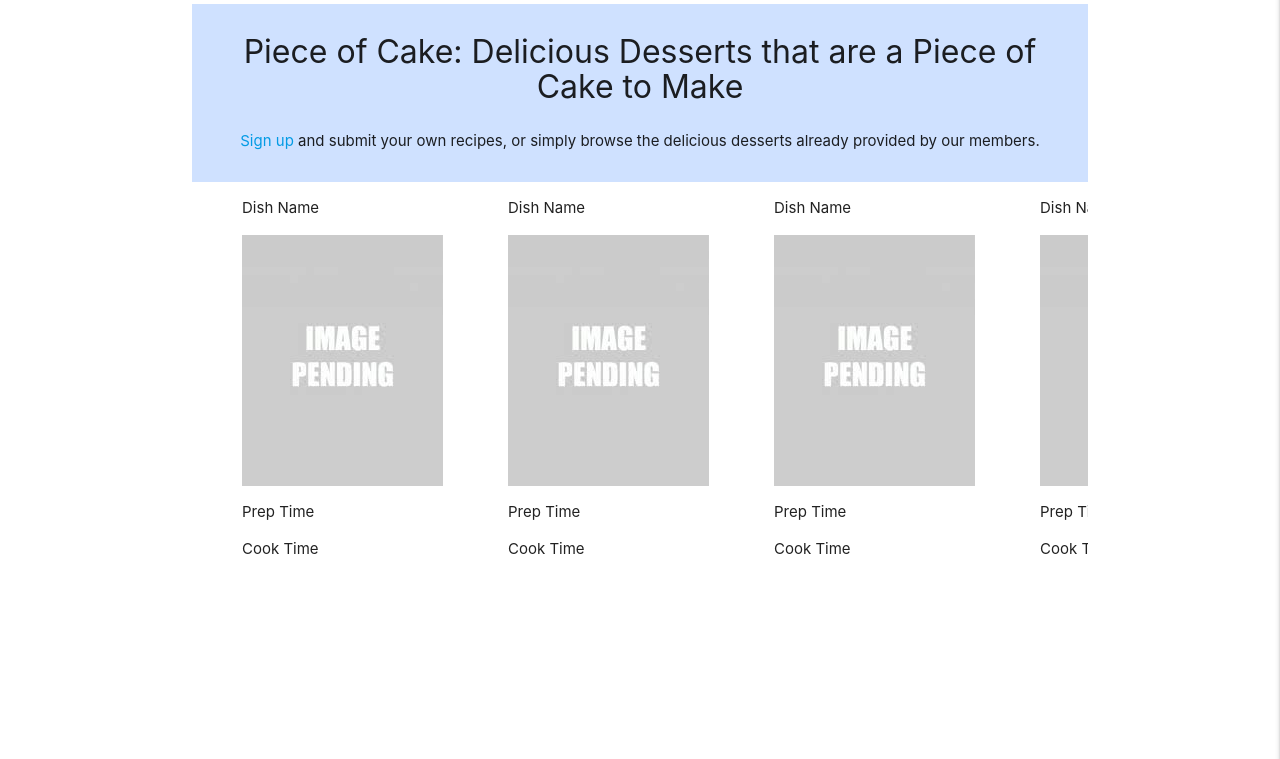
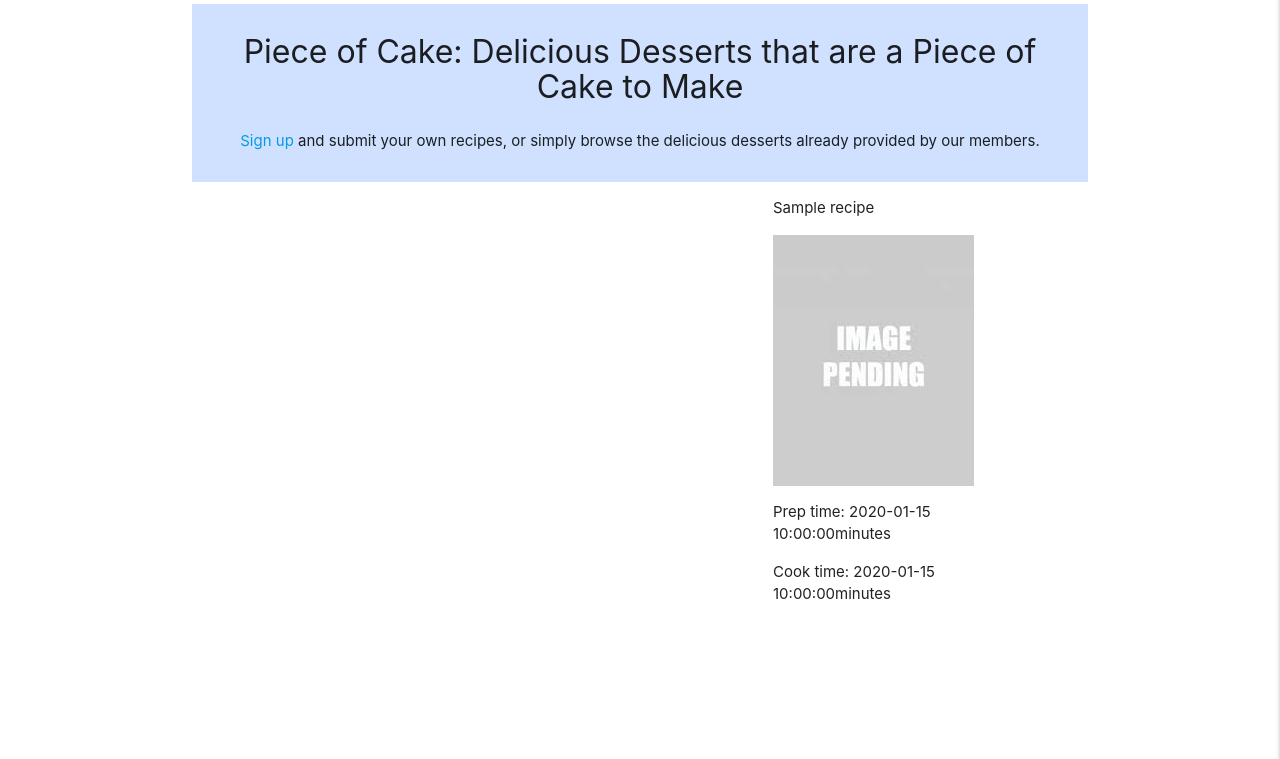
Before and after one commit to JimEv87/MS3, a Flask app: page / in a window 1280 px wide. Shown: the part 161-920 px from the top of the page. Run offline with Flask 2, Linux system fonts and the light colour scheme; a database or web service that is not in the repository returns one stand-in record (values such as "Sample title"); some libraries are stand-ins or nearby versions.

Commit message:
slideshow info linked to database

```diff
--- a/app.py
+++ b/app.py
@@ -21,8 +21,8 @@ mongo = PyMongo(app)
 @app.route("/")
 @app.route("/get_recipes")
 def get_recipes():
-    recipes = list(mongo.db.recipes.find())
-    return render_template("recipes.html", recipes=recipes)
+    recipes = list(mongo.db.recipe.find())
+    return render_template("recipes.html", recipe=recipes)
 
 
 @app.route("/register", methods=["GET", "POST"])
--- a/static/js/script.js
+++ b/static/js/script.js
@@ -5,7 +5,7 @@ $(document).ready(function () {
         dots: false,
         arrows: false,
         centerMode: true,
-        speed: 3000,
+        speed: 300,
         autoplay: true,
         slidesToShow: 1,
         slidesToScroll: 1,
--- a/templates/recipes.html
+++ b/templates/recipes.html
@@ -10,41 +10,17 @@
 
 
 <div class="slideshow">
+    {% for info in recipe %}
     <div>
-        <p>Dish Name</p><img src="/static/img/img_pending.jpg" alt="">
-        <p>Prep Time</p>
-        <p>Cook Time</p>
+        <p>{{ info.dish_name }}</p>
+        <img src="/static/img/img_pending.jpg" alt="">
+        <p>Prep time: {{ info.prep_time }}minutes</p>
+        <p>Cook time: {{ info.cook_time }}minutes</p>
     </div>
-    <div>
-        <p>Dish Name</p><img src="/static/img/img_pending.jpg" alt="">
-        <p>Prep Time</p>
-        <p>Cook Time</p>
-    </div>
-    <div>
-        <p>Dish Name</p><img src="/static/img/img_pending.jpg" alt="">
-        <p>Prep Time</p>
-        <p>Cook Time</p>
-    </div>
-    <div>
-        <p>Dish Name</p><img src="/static/img/img_pending.jpg" alt="">
-        <p>Prep Time</p>
-        <p>Cook Time</p>
-    </div>
-    <div>
-        <p>Dish Name</p><img src="/static/img/img_pending.jpg" alt="">
-        <p>Prep Time</p>
-        <p>Cook Time</p>
-    </div>
-    <div>
-        <p>Dish Name</p><img src="/static/img/img_pending.jpg" alt="">
-        <p>Prep Time</p>
-        <p>Cook Time</p>
-    </div>
+
+    {% endfor %}
 </div>
 
 
-<!-- {% for dish_name in recipes %}
-        {{ dish_name.dish_name}}<br>
-    {% endfor %} -->
 
 {% endblock %}
```
